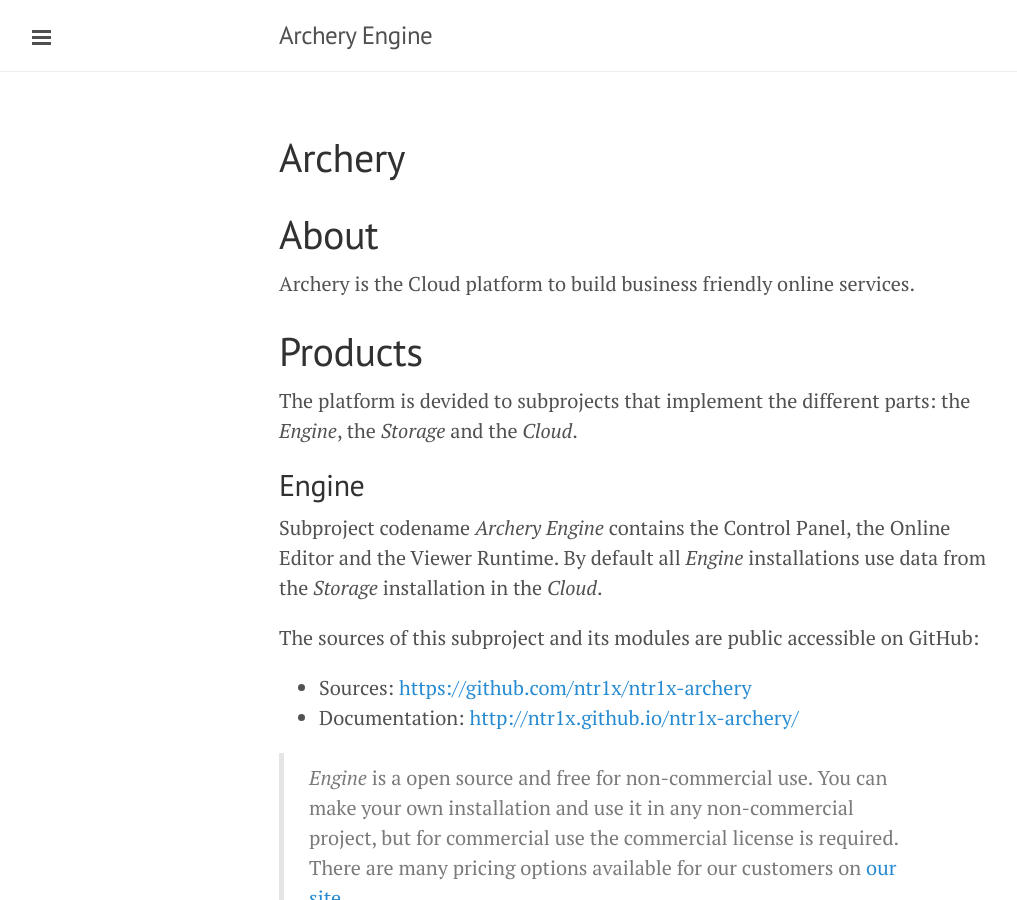
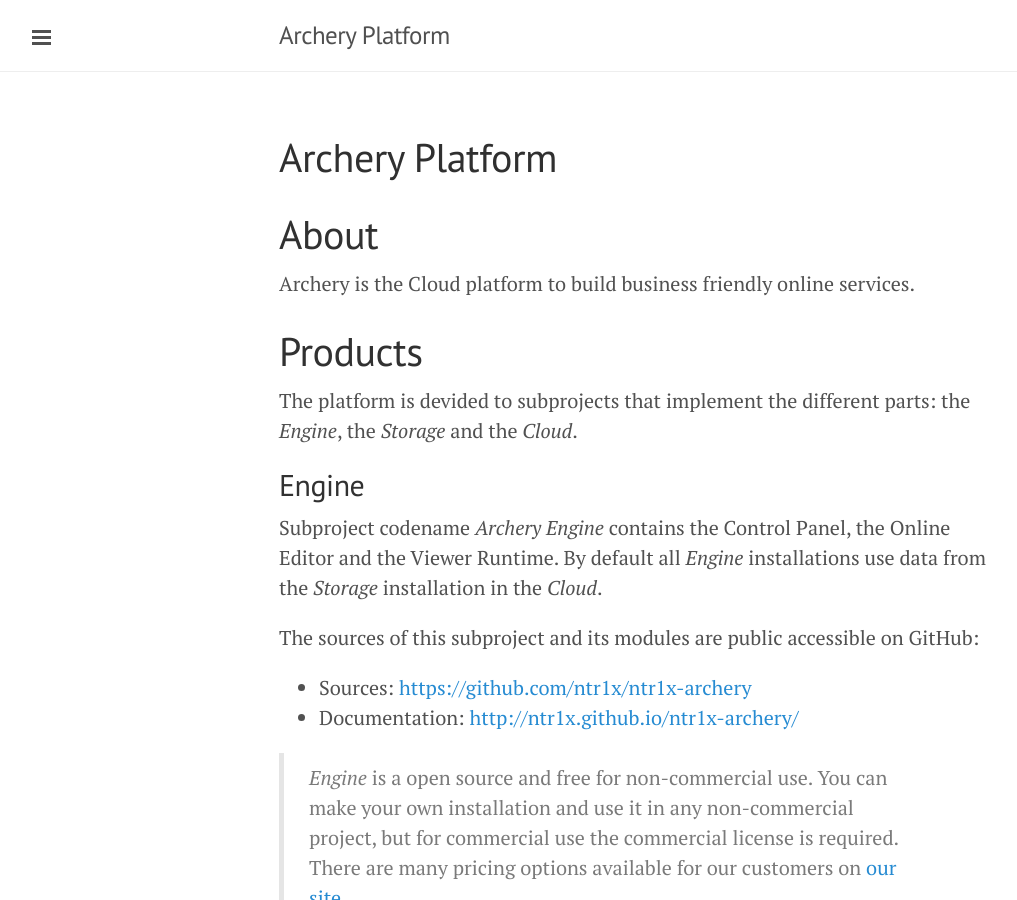
Before and after one commit to ksetrin/ntr1x.github.io, a Jekyll site: the page built from README.md, in a window 1280 px wide and 900 px high. Shown: the whole window, without its empty margins (1-1018 px from the left). Built offline with Jekyll 4.4.1, drawn with Linux system fonts in a browser that asks for light colours.

Commit message:
Title (#3)
* change theme

* revert to original readme

* 'title'

* 'title'

```diff
--- a/_config.yml
+++ b/_config.yml
@@ -2,15 +2,12 @@
 permalink:        pretty
 
 # Setup
-title:            Archery Engine
+title:            Archery Platform
 tagline:          ''
 description:      'Control Panel and Visual Editor of the Archery Cloud Platform.'
 url:              http://archery.ntr1x.com
 
 paginate:         5
 
-# Custom vars
-version:          2.0.0
-
 github:
   repo:           https://github.com/ntr1x/ntr1x.github.io
```
Also changed, not shown: README.md.
